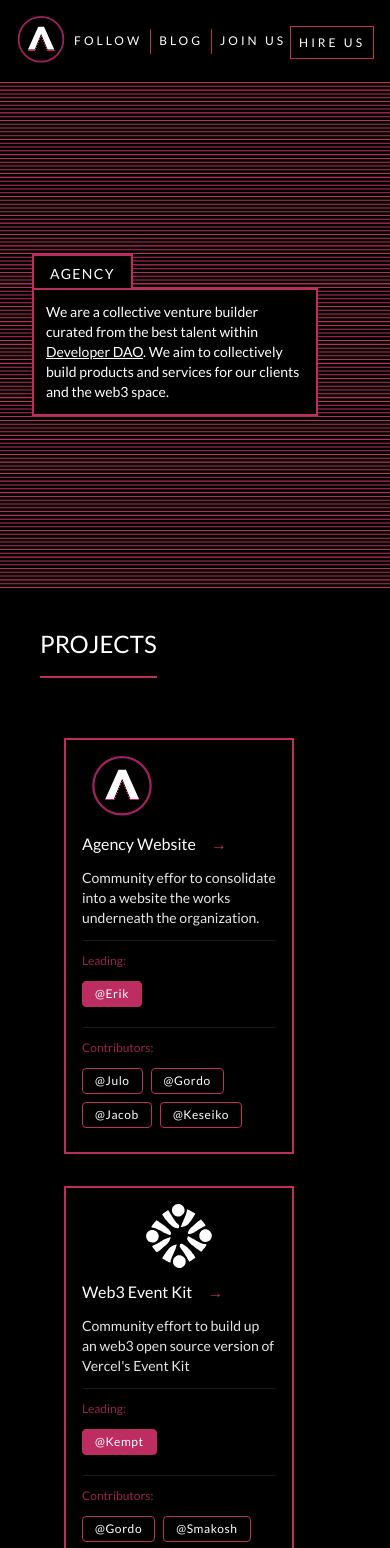
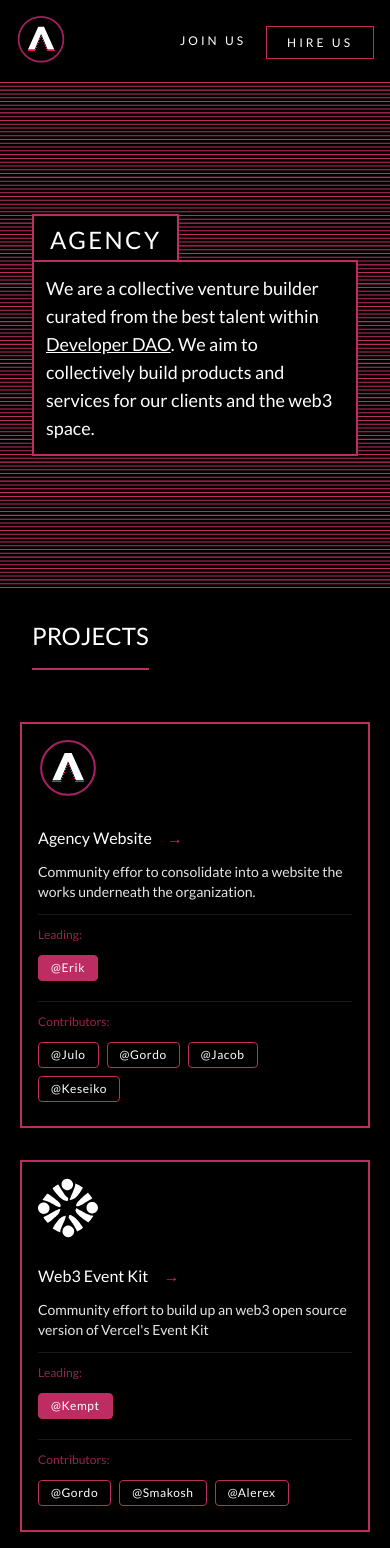
Before and after one commit to DD-AG3NCY/agency-landing, a Next.js app: page / in a window 390 px wide. Shown: the top 1548 px of the page. Built offline with nearby package versions, Linux system fonts and the light colour scheme.

Commit message:
fix mobile and adding transitions

```diff
--- a/components/Body.jsx
+++ b/components/Body.jsx
@@ -1,10 +1,10 @@
 const Body = (props) => {
   return (
-    <div className="block text-white max-w-6xl">
-      <div className="inline-block sm:text-lg md:text-3xl font-light pr-4 pl-4 pb-1 pt-2 md:pr-8 md:pl-8 md:pb-4 md:pt-4 tracking-widest bg-black border-pink border-t-2 border-l-2 border-r-2">
+    <div className="block text-white w-full max-w-6xl">
+      <div className="inline-block text-2xl md:text-3xl font-light p-4 pl-4 pb-1 pt-2 md:pr-8 md:pl-8 md:pb-4 md:pt-4 tracking-widest bg-black border-pink border-t-2 border-l-2 border-r-2">
         {props.headlineText}
       </div>
-      <div className="bg-black border-pink border-2 p-3 w-4/5 md:w-1/2 shadow md:text-xl md:p-8 font-light">
+      <div className="bg-black border-pink border-2 p-3 md:w-1/2 shadow text-lg md:text-xl md:p-8 font-light">
         {props.bodyText}
       </div>
     </div>
--- a/components/Footer.jsx
+++ b/components/Footer.jsx
@@ -1,12 +1,12 @@
 const Footer = () => {
   return (
     <nav className="p-5 w-full max-w-full justify-center items-center flex bg-pink text-white border-t-2 border-black">
-      <div className="w-full max-w-6xl flex items-center">
-        <div className="flex items-center text-sm flex-wrap">
+      <div className="w-full max-w-6xl flex items-center flex-col md:flex-row ">
+        <div className="flex items-center text-sm flex-wrap mb-5 md:mb-0">
           <p className="flex mr-3">© 2022 Agency</p>
           <a
             href="mailto: agency@developerdao.com"
-            className="hover:underline"
+            className="hover:underline transition-all"
           >
             📪 - agency@developerdao.com
           </a>
@@ -15,19 +15,19 @@ const Footer = () => {
           <a
               href="https://github.com/D-D-Agency"
               target="_blank"
-              className="hover:underline mr-4"
+              className="hover:underline mr-4 transition-all"
               rel="noreferrer"
           >Github</a>
           <a
               href="http://discord.gg/devdao"
               target="_blank"
-              className="hover:underline mr-4"
+              className="hover:underline mr-4 transition-all"
               rel="noreferrer"
           >Discord</a>
           <a
               href="https://twitter.com/d_d_agency_web3"
               target="_blank"
-              className="hover:underline"
+              className="hover:underline transition-all"
               rel="noreferrer"
           >Twitter</a>
         </div>
--- a/components/Header.jsx
+++ b/components/Header.jsx
@@ -37,18 +37,20 @@ const Header = () => {
               <a
                 href="https://twitter.com/d_d_agency_web3"
                 rel="noreferrer"
+                className='md:block hidden'
                 target={'_blank'}>
                 <button
                   goto="services"
-                  className="tracking-[0.25em] hover:text-pink">
+                  className="tracking-[0.25em] hover:text-pink transition-all">
                   FOLLOW
                 </button>
               </a>
 
-              <div className="h-1/2 w-px bg-pink transition-all"></div>
+              <div className="h-1/2 w-px bg-pink md:block hidden"></div>
               <a
                 href="https://medium.com/@d_d_agency"
                 rel="noreferrer"
+                className='md:block hidden'
                 target={'_blank'}>
                 <button
                   goto="services"
@@ -57,14 +59,15 @@ const Header = () => {
                 </button>
               </a>
 
-              <div className="h-1/2 w-px bg-pink transition-all"></div>
+              <div className="h-1/2 w-px bg-pink md:block hidden"></div>
               <a
                 href="https://www.developerdao.com/"
                 rel="noreferrer"
+                className='md:mr-0 mr-4'
                 target={'_blank'}>
                 <button
                   goto="join-us"
-                  className="tracking-[0.25em] hover:text-pink">
+                  className="tracking-[0.25em] hover:text-pink transition-all">
                   JOIN US
                 </button>
               </a>
@@ -75,7 +78,7 @@ const Header = () => {
                 <a
                   href="https://airtable.com/shrbSQGGElKBhfqlS"
                   target="_blank"
-                  className="btn-primary border border-pink bg-black py-2 px-2 md:px-5 text-xs md:text-sm tracking-[0.25em] transition-all hover:bg-white hover:text-black"
+                  className="btn-primary border border-pink bg-black py-2 px-5 text-xs md:text-sm tracking-[0.25em] transition-all hover:bg-pink hover:text-white"
                   rel="noreferrer">
                   HIRE US
                 </a>
--- a/components/OurProjects.jsx
+++ b/components/OurProjects.jsx
@@ -115,12 +115,12 @@ const OurProjects = () => {
   return (
     <section className="flex w-full justify-center bg-light-gray pb-20 dark:bg-black">
       <div className="w-full max-w-6xl">
-        <div className="p-10">
+        <div className="md:p-10 p-8">
           <h2 className="max-w-fit border-b-2 border-pink pb-4 text-2xl uppercase">
             Projects
           </h2>
         </div>
-        <div className="flex w-full py-5 flex-wrap md:flex-nowrap gap-8 md:gap-0 px-16 md:px-0">
+        <div className="flex w-full py-5 flex-wrap md:flex-nowrap gap-8 md:gap-0 md:px-0 px-5">
           {/*           <Carousel
             wrapAround
             enableKeyboardControls
@@ -151,13 +151,15 @@ const OurProjects = () => {
           </Carousel> */}
           {projects.map((project) => (
             <div
-              className="mr-8 flex w-full max-w-sm flex-col border-2 border-pink p-4 transition-all "
+              className="md:mr-8 flex w-full max-w-sm flex-col border-2 border-pink p-4 transition-all "
               key={project.name}>
-              <div className="mb-3 flex h-16 w-auto justify-start">
+              <div className="inline-block mb-5">
                 <Image
                   className="w-full text-left"
                   src={project.logo}
                   alt={project.name}
+                  height={60}
+                  width={60}
                 />
               </div>
               <Link
--- a/pages/index.js
+++ b/pages/index.js
@@ -17,9 +17,10 @@ export default function Home() {
       />
 
       <Header />
+
       <main className="flex h-[60vh] items-center justify-center bg-landing-background bg-cover backdrop-saturate-200 md:h-[65vh]">
         <div className="w-full max-w-6xl">
-          <div className="flex pl-8 text-sm md:text-lg">
+          <div className="flex px-8 text-sm md:text-lg">
             <Body
               headlineText="AGENCY"
               bodyText={
```
